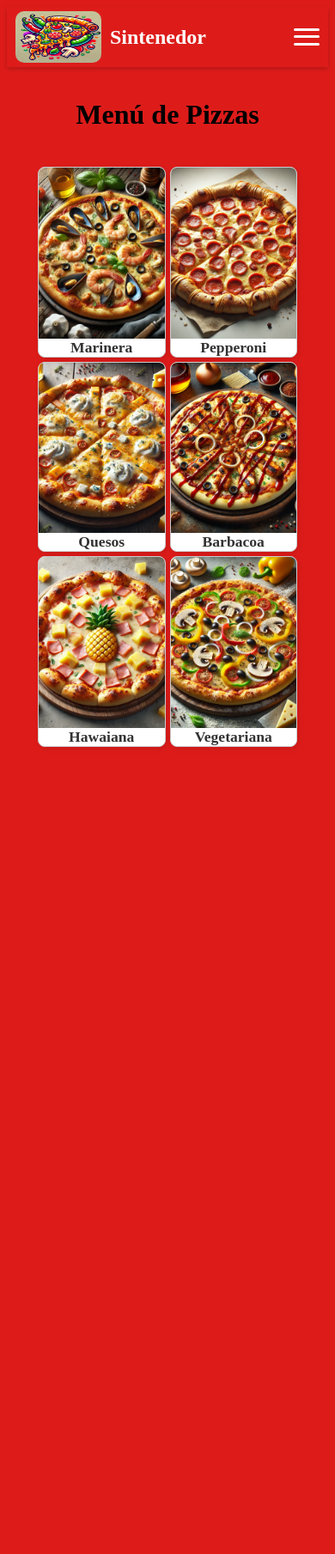
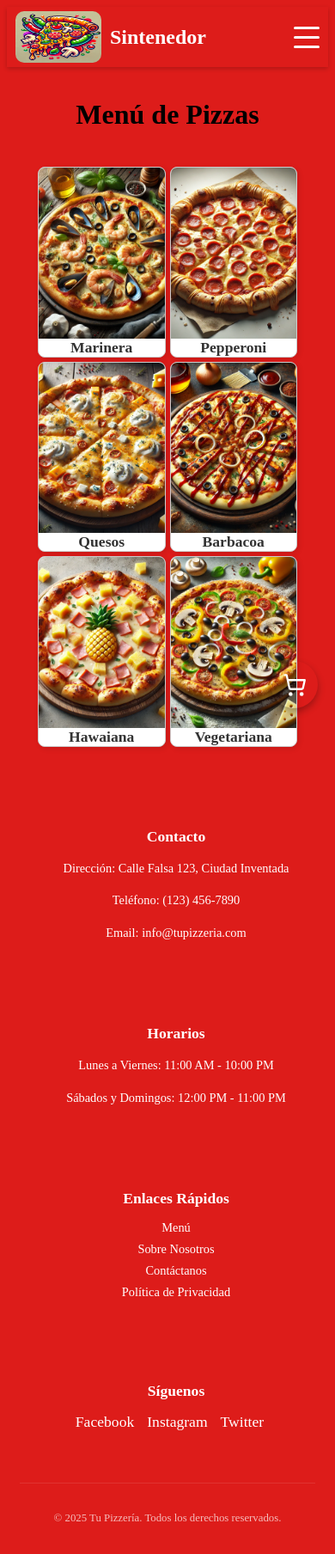
Before and after one commit to Magupe09/SintenedorReact-2, a React (Vite) app in the folder sintenedor/: page / in a window 390 px wide. Shown: the whole page at 86% size. Before the commit the page ends 913 px from the top, so only its background shows below. Built offline with nearby package versions, Linux system fonts and the light colour scheme; a web font is replaced by a local one.

Commit message:
Componente Footer

```diff
--- a/sintenedor/src/App.jsx
+++ b/sintenedor/src/App.jsx
@@ -9,6 +9,8 @@ import appStyles from './App.module.css'; // o App.css
 import Modal from './Components/common/Modal';
 import CartModal from './Components/common/CartModal';
 import Header from './Components/layout/header';
+import Footer from './Components/layout/footer';
+
 
 function App() {
   // Estado para controlar el modal y la pizza seleccionada
@@ -107,7 +109,7 @@ const totalPrice = (carrito) => {
         onOpenCartModal={() => setIsCartModalOpen(true)} // Pasa la función para abrir el modal
         totalItemsInCart={totalItemsInCart} // Pasa el total de ítems para el contador
       />
-      <div className={appStyles.container}>
+      <div id="menu" className={appStyles.container}>
 
         <h1>Menú de Pizzas</h1>
         {/* Renderiza PizzaList una sola vez y pásale la función de click */}
@@ -134,6 +136,7 @@ const totalPrice = (carrito) => {
           onRemoveFromCart={handleRemoveFromCart}
         />
       )}
+      <Footer />
 
     </>
   );
--- /dev/null
+++ b/sintenedor/src/Components/layout/Footer.module.css
@@ -0,0 +1,96 @@
+/* src/Components/layout/Footer.module.css */
+
+.footer {
+    background-color: var(--color-primary); /* Color de fondo oscuro para el footer */
+    color: white; /* Color del texto */
+    padding: 40px 20px 20px; /* Espaciado interno: arriba, lados, abajo */
+    font-size: 0.9rem; /* Tamaño de fuente base */
+}
+
+.footer-content {
+    display: flex;
+    flex-wrap: wrap; /* Permite que las secciones se envuelvan en pantallas pequeñas */
+    justify-content: space-around; /* Distribuye las secciones uniformemente */
+    gap: 30px; /* Espacio entre las secciones del footer */
+    max-width: 1200px; /* Ancho máximo para el contenido del footer */
+    margin: 0 auto; /* Centra el contenido */
+    padding-bottom: 30px; /* Espacio antes de la línea de copyright */
+    border-bottom: 1px solid rgba(255, 255, 255, 0.1); /* Línea divisoria sutil */
+}
+
+.footer-section {
+    flex: 1; /* Permite que las secciones crezcan y tomen espacio */
+    min-width: 200px; /* Ancho mínimo antes de envolverse */
+    padding: 10px; /* Espacio interno para cada sección */
+}
+
+.footer-section h3 {
+    color: var(--color-tertiary); /* Color para los títulos de sección */
+    margin-bottom: 15px;
+    font-size: 1.1rem;
+}
+
+.footer-section p {
+    margin-bottom: 8px;
+    line-height: 1.6;
+}
+
+.footer-section ul {
+    list-style: none;
+    padding: 0;
+    margin: 0;
+}
+
+.footer-section ul li {
+    margin-bottom: 8px;
+}
+
+.footer-section ul li a {
+    color: white;
+    text-decoration: none;
+    transition: color 0.3s ease;
+}
+
+.footer-section ul li a:hover {
+    color: var(--color-tertiary); /* Cambio de color al pasar el mouse */
+}
+
+.social-links a {
+    color: white;
+    text-decoration: none;
+    margin-right: 15px;
+    font-size: 1.1rem;
+    transition: color 0.3s ease;
+}
+
+.social-links a:hover {
+    color: var(--color-tertiary);
+}
+
+.footer-bottom {
+    text-align: center;
+    padding-top: 20px;
+    font-size: 0.8rem;
+    color: rgba(255, 255, 255, 0.7); /* Color más tenue para el copyright */
+}
+
+/* --- Media Queries para responsividad del Footer --- */
+@media (max-width: 768px) {
+    .footer-content {
+        flex-direction: column; /* Apila las secciones verticalmente en móviles/tablets */
+        align-items: center; /* Centra las secciones */
+        text-align: center; /* Centra el texto dentro de las secciones */
+    }
+
+    .footer-section {
+        min-width: unset; /* Reinicia el ancho mínimo */
+        width: 100%; /* Ocupa todo el ancho disponible */
+        margin-bottom: 20px; /* Espacio entre secciones apiladas */
+    }
+}
+
+@media (max-width: 480px) {
+    .footer {
+        padding: 30px 15px 15px;
+    }
+}
--- a/sintenedor/src/Components/layout/Header.module.css
+++ b/sintenedor/src/Components/layout/Header.module.css
@@ -1,23 +1,18 @@
-/* src/Components/common/Header/Header.module.css */
+/* src/Components/layout/Header.module.css */
 
-/* --- Estilos por defecto (para MOBILE FIRST, y luego sobrescribir con tablet/desktop) --- */
-/* O si prefieres DESKTOP FIRST (como lo hemos hecho antes con max-width):
-   Estos serían los estilos DESKTOP, y luego usaríamos media queries para MOBILE/TABLET con max-width.
-   Vamos con Desktop-First para no cambiar tu flujo de trabajo previo, aunque Mobile-First es recomendado. */
+/* --- Estilos Base (Desktop First) --- */
 
-
-/* --- Estilos para Desktop (Valores por defecto para pantallas grandes) --- */
 .header {
     display: flex;
-    justify-content: space-between; /* Logo a la izquierda, Navegación a la derecha */
+    justify-content: space-between;
     align-items: center;
-    padding: 15px 40px; /* Espacio interno del header */
-    background-color: var(--color-primary); /* Un color de fondo para tu header */
+    padding: 15px 40px;
+    background-color: var(--color-primary);
     color: white;
-    box-shadow: 0 2px 5px rgba(0, 0, 0, 0.2); /* Sombra sutil */
-    position: sticky; /* O 'fixed' si quieres que siempre esté visible */
+    box-shadow: 0 2px 5px rgba(0, 0, 0, 0.2);
+    position: sticky;
     top: 0;
-    z-index: 1000; /* Asegura que esté por encima de otros elementos */
+    z-index: 1000;
 }
 
 .logo a {
@@ -29,13 +24,13 @@
 }
 
 .logo img {
-    height: 80px; /* Tamaño del logo */
+    height: 80px;
     width: 100px;
     border-radius: 10px;
 }
 
 .logo h1 {
-    font-size: 1.8rem; /* Tamaño del título del logo */
+    font-size: 1.8rem;
     margin: 0;
 }
 
@@ -45,11 +40,11 @@
 }
 
 .nav-list {
-    display: flex; /* Elementos de la lista en fila */
+    display: flex;
     list-style: none;
     margin: 0;
     padding: 0;
-    gap: 30px; /* Espacio entre los enlaces */
+    gap: 30px;
 }
 
 .nav-list li a {
@@ -61,22 +56,46 @@
 }
 
 .nav-list li a:hover {
-    color: var(--color-third); /* Cambia de color al pasar el mouse */
+    color: var(--color-tertiary); /* Corregido: Usar --color-tertiary como en el footer */
 }
 
 /* Ocultar botón de hamburguesa en Desktop */
 .hamburger-menu-button {
     display: none;
+    /* Estilos de las líneas (default para desktop, pero necesarias para la transición en móvil) */
+    background: none;
+    border: none;
+    cursor: pointer;
+    padding: 0;
+    width: 30px; /* Tamaño del botón */
+    height: 25px; /* Altura del contenedor de las líneas */
+    flex-direction: column; /* Las líneas se apilan */
+    justify-content: space-between; /* Espacia las líneas */
+    z-index: 1001; /* Asegura que esté por encima de la navegación cuando se muestre */
 }
 
-/* --- Estilos para el Botón de Carrito en el Header --- */
+.hamburger-menu-button .line {
+    width: 100%;
+    height: 3px;
+    background-color: white;
+    border-radius: 2px;
+    transition: all 0.3s ease;
+    transform-origin: center center;
+}
+
+/* --- Estilos para el Botón de Carrito Flotante (Por defecto oculto en Desktop) --- */
+.fixed-cart-button-wrapper {
+    display: none; /* Oculto por defecto en desktop */
+}
+
+/* Estilos del botón de carrito (compartidos para ambas versiones, desktop/fixed) */
 .cart-button {
     background: none;
     border: none;
     cursor: pointer;
-    color: white; /* Color del icono del carrito */
+    color: white;
     padding: 0;
-    display: flex;
+    display: flex; /* Para centrar el SVG y el contador */
     align-items: center;
     position: relative; /* Para posicionar el contador de ítems */
 }
@@ -86,123 +105,143 @@
     height: 38px;
 }
 
+/* Estilos del contador de ítems */
 .cart-count {
     position: absolute;
-    top: -5px; /* Ajusta la posición para que esté encima del icono */
+    top: -5px;
     right: -5px;
-    background-color: var(--color-tertiary); /* Color de fondo del contador */
+    background-color: var(--color-tertiary);
     color: white;
     border-radius: 50%;
     padding: 2px 6px;
     font-size: 1rem;
-    line-height: 0; /* Asegura que el texto esté centrado verticalmente */
-    min-width: 38px; /* Ancho mínimo para números de un dígito */
+    line-height: 1; /* Simplificado de 0 a 1 para mejor compatibilidad */
+    min-width: 25px; /* Ajustado el ancho mínimo para mejor apariencia con font-size */
     text-align: center;
+    box-sizing: border-box; /* Asegura que padding no aumente el tamaño */
 }
 
 
-/* --- Media Query para Tablets y Móviles (max-width: 768px, por ejemplo) --- */
+/* --- Media Query: Tablet y Mobile (max-width: 768px) --- */
 @media (max-width: 768px) {
     .header {
-        padding: 10px 20px; /* Menos padding en pantallas pequeñas */
+        padding: 10px 20px;
     }
 
     .logo img {
-        height: 70px; /* Logo un poco más pequeño */
+        height: 70px;
     }
 
     .logo h1 {
-        font-size: 2.5rem; /* Título del logo más pequeño */
+        /* Se mantiene el tamaño del logo h1 del desktop, para evitar sobrescribir con 2.5rem y luego 1.5rem */
+        /* Si quieres que sea más pequeño que desktop pero más grande que el último mobile, ajusta aquí */
     }
 
     /* Mostrar botón de hamburguesa */
     .hamburger-menu-button {
-        display: flex; /* Hazlo visible */
-        flex-direction: column;
-        justify-content: space-around;
-        width: 30px;
-        height: 25px;
-        background: none;
-        border: none;
-        cursor: pointer;
-        padding: 0;
-        z-index: 1001; /* Asegura que esté por encima de la navegación */
-    }
-
-    .hamburger-menu-button .line {
-        width: 100%;
-        height: 3px;
-        background-color: white; /* Color de las líneas de la hamburguesa */
-        border-radius: 2px;
-        transition: all 0.3s ease; /* Para posibles animaciones del icono */
+        display: flex; /* Anula 'display: none' del desktop */
     }
 
     /* Ocultar la navegación principal en mobile por defecto */
     .nav {
-        display: flex; /* Cambia a flex para el layout interno */
-        flex-direction: column; /* Links apilados verticalmente */
-        position: fixed; /* O 'absolute' si prefieres dentro del padre */
+        display: flex;
+        flex-direction: column;
+        position: fixed;
         top: 0;
-        right: -100%; /* Inicia fuera de la pantalla, a la derecha */
-        width: 70%; /* Ancho del menú desplegado */
-        max-width: 300px; /* Máximo ancho para que no sea demasiado grande en tablets */
-        height: 100vh; /* Ocupa toda la altura de la ventana */
-        background-color: var(--color-primary); /* Fondo del menú desplegado */
-        padding: 80px 20px 20px; /* Padding para evitar que los links se peguen arriba */
-        box-shadow: -2px 0 5px rgba(0, 0, 0, 0.2); /* Sombra en el lateral */
-        transition: right 0.3s ease-in-out; /* Animación de deslizamiento */
-        z-index: 999; /* Por debajo del botón de hamburguesa */
+        right: -100%;
+        width: 70%;
+        max-width: 300px;
+        height: 100vh;
+        background-color: var(--color-primary);
+        padding: 80px 20px 20px;
+        box-shadow: -2px 0 5px rgba(0, 0, 0, 0.2);
+        transition: right 0.3s ease-in-out;
+        z-index: 999;
     }
 
-    /* Clase para cuando el menú está abierto */
     .nav-open {
-        right: 0; /* Desliza el menú para que sea visible */
+        right: 0;
     }
 
     .nav-list {
-        flex-direction: column; /* Links verticalmente */
-        gap: 20px; /* Espacio entre links */
-        align-items: flex-start; /* Alinea los links a la izquierda */
+        flex-direction: column;
+        gap: 20px;
+        align-items: flex-start;
     }
 
     .nav-list li a {
-        font-size: 1.3rem; /* Links más grandes para que sean fáciles de tocar */
+        font-size: 1.3rem;
+    }
+
+    /* --- Animación del botón hamburguesa (cuando el menú está activo) --- */
+    .hamburger-menu-button.menu-active .line:nth-child(1) {
+        transform: translateY(11px) rotate(45deg);
+    }
+
+    .hamburger-menu-button.menu-active .line:nth-child(2) {
+        opacity: 0;
+    }
+
+    .hamburger-menu-button.menu-active .line:nth-child(3) {
+        transform: translateY(-11px) rotate(-45deg);
+    }
+
+    /* --- Botón de Carrito Flotante --- */
+    .fixed-cart-button-wrapper {
+        display: block; /* Visible en pantallas pequeñas */
+        position: fixed;
+        bottom: 20px;
+        right: 20px;
+        z-index: 1000;
+    }
+
+    .fixed-cart-button-wrapper .cart-button {
+        display: flex;
+        background-color: var(--color-tertiary);
+        border-radius: 50%;
+        width: 55px;
+        height: 55px;
+        justify-content: center;
+        align-items: center;
+        box-shadow: 0 4px 8px rgba(0, 0, 0, 0.3);
+        transition: transform 0.2s ease-in-out;
+    }
+
+    .fixed-cart-button-wrapper .cart-button:hover {
+        transform: scale(1.05);
+    }
+
+    .fixed-cart-button-wrapper .cart-button svg {
+        width: 28px;
+        height: 28px;
+        color: white;
+    }
+
+    .fixed-cart-button-wrapper .cart-count {
+        top: 0px;
+        right: 0px;
+        font-size: 0.9rem;
+        padding: 3px 7px;
+        background-color: var(--color-primary);
     }
 }
 
+/* --- Media Query: Mobile Pequeño (max-width: 568px) --- */
+/* Este breakpoint hereda de 768px y solo sobrescribe lo necesario */
 @media (max-width: 568px) {
     .header {
-        padding: 5px 10px; /* Menos padding en pantallas pequeñas */
+        padding: 5px 10px;
     }
 
     .logo img {
-        height: 60px; /* Logo un poco más pequeño */
+        height: 60px;
     }
 
     .logo h1 {
-        font-size: 1.5rem; /* Título del logo más pequeño */
+        font-size: 1.5rem; /* El título del logo se hace más pequeño aquí */
     }
 
-    /* Mostrar botón de hamburguesa */
-    .hamburger-menu-button {
-        display: flex; /* Hazlo visible */
-        flex-direction: column;
-        justify-content: space-around;
-        width: 30px;
-        height: 25px;
-        background: none;
-        border: none;
-        cursor: pointer;
-        padding: 0;
-        z-index: 1001; /* Asegura que esté por encima de la navegación */
-    }
-
-    .hamburger-menu-button .line {
-        width: 100%;
-        height: 3px;
-        background-color: white; /* Color de las líneas de la hamburguesa */
-        border-radius: 2px;
-        transition: all 0.3s ease; /* Para posibles animaciones del icono */
-    }
-
+    /* Si quieres el botón hamburguesa con estilos ligeramente diferentes en este tamaño, irían aquí */
+    /* .hamburger-menu-button { ... } */
+    /* Las líneas ya heredan los estilos de 768px y la animación sigue funcionando */
 }
--- a/sintenedor/src/Components/layout/footer.jsx
+++ b/sintenedor/src/Components/layout/footer.jsx
@@ -0,0 +1,56 @@
+// src/Components/layout/Footer.jsx
+import React from 'react';
+import styles from './Footer.module.css'; // Importamos los estilos para este componente
+
+const Footer = () => {
+  return (
+    <footer className={styles.footer}>
+      {/* Contenedor principal del footer */}
+      <div className={styles['footer-content']}>
+        {/* Sección de Información de Contacto */}
+        <div className={styles['footer-section']}>
+          <h3>Contacto</h3>
+          <p>Dirección: Calle Falsa 123, Ciudad Inventada</p>
+          <p>Teléfono: (123) 456-7890</p>
+          <p>Email: info@tupizzeria.com</p>
+        </div>
+
+        {/* Sección de Horarios de Atención */}
+        <div className={styles['footer-section']}>
+          <h3>Horarios</h3>
+          <p>Lunes a Viernes: 11:00 AM - 10:00 PM</p>
+          <p>Sábados y Domingos: 12:00 PM - 11:00 PM</p>
+        </div>
+
+        {/* Sección de Enlaces Rápidos */}
+        <div className={styles['footer-section']}>
+          <h3>Enlaces Rápidos</h3>
+          <ul>
+            <li><a href="#menu">Menú</a></li>
+            <li><a href="#about">Sobre Nosotros</a></li>
+            <li><a href="#contact">Contáctanos</a></li>
+            <li><a href="#privacy">Política de Privacidad</a></li>
+          </ul>
+        </div>
+
+        {/* Sección de Redes Sociales (puedes añadir iconos SVG aquí) */}
+        <div className={styles['footer-section']}>
+          <h3>Síguenos</h3>
+          <div className={styles['social-links']}>
+            {/* Placeholder para iconos de redes sociales */}
+            <a href="https://facebook.com" target="_blank" rel="noopener noreferrer">Facebook</a>
+            <a href="https://instagram.com" target="_blank" rel="noopener noreferrer">Instagram</a>
+            <a href="https://twitter.com" target="_blank" rel="noopener noreferrer">Twitter</a>
+          </div>
+        </div>
+      </div>
+
+      {/* Derechos de Autor */}
+      <div className={styles['footer-bottom']}>
+        <p>&copy; {new Date().getFullYear()} Tu Pizzería. Todos los derechos reservados.</p>
+      </div>
+    </footer>
+  );
+};
+
+export default Footer;
--- a/sintenedor/src/Components/layout/header.jsx
+++ b/sintenedor/src/Components/layout/header.jsx
@@ -11,29 +11,28 @@ const Header = ({ onOpenCartModal, totalItemsInCart }) => { // Recibimos props p
     };
 
     return (
+        <> {/* Usamos un Fragmento porque ahora hay dos elementos hermanos: header y el div del botón */}
       <header className={styles.header}>
-            {/* Sección del Logo */}
         <div className={styles.logo}>
-                <a href="/"> {/* Enlace al inicio */}
-                    <img src={logoPrincipal} alt="Logo de Tu Pizzería" /> {/* Asegúrate de tener una imagen de logo */}
+          <a href="/">
+            <img src={logoPrincipal} alt="Logo de Tu Pizzería" />
             <h1> Sintenedor </h1>
           </a>
         </div>
 
-            {/* Botón de Hamburguesa (visible solo en móvil/tablet) */}
+        {/* Botón de Hamburguesa */}
         <button
-                className={styles['hamburger-menu-button']}
+          className={`${styles['hamburger-menu-button']} ${isMenuOpen ? styles['menu-active'] : ''}`}
           onClick={toggleMenu}
-                aria-expanded={isMenuOpen} // Para accesibilidad
-                aria-controls="main-navigation" // Para accesibilidad
+          aria-expanded={isMenuOpen}
+          aria-controls="main-navigation"
         >
-                {/* Aquí puedes poner un SVG para el icono de hamburguesa o líneas */}
           <div className={styles.line}></div>
           <div className={styles.line}></div>
           <div className={styles.line}></div>
         </button>
 
-            {/* Navegación Principal (se comporta diferente en desktop y móvil) */}
+        {/* Navegación Principal */}
         <nav
           id="main-navigation"
           className={`${styles.nav} ${isMenuOpen ? styles['nav-open'] : ''}`}
@@ -42,13 +41,15 @@ const Header = ({ onOpenCartModal, totalItemsInCart }) => { // Recibimos props p
             <li><a href="#menu" onClick={toggleMenu}>Menú</a></li>
             <li><a href="#about" onClick={toggleMenu}>Nosotros</a></li>
             <li><a href="#contact" onClick={toggleMenu}>Contacto</a></li>
-                    {/* Botón del Carrito (pasado como prop) */}
-                    <li>
+            {/* NOTA: El botón del carrito YA NO ESTÁ AQUÍ. Se ha movido fuera del Header. */}
+          </ul>
+        </nav>
+      </header>
+
+      {/* El botón del carrito, posicionado fuera del header para un control más fácil */}
+      <div className={styles['fixed-cart-button-wrapper']}>
         <button
-                            onClick={() => {
-                                onOpenCartModal(); // Abre el modal del carrito
-                                if (isMenuOpen) toggleMenu(); // Cierra el menú móvil si está abierto
-                            }}
+          onClick={onOpenCartModal}
           className={styles['cart-button']}
           aria-label="Abrir carrito de compras"
         >
@@ -59,10 +60,8 @@ const Header = ({ onOpenCartModal, totalItemsInCart }) => { // Recibimos props p
           </svg>
           {totalItemsInCart > 0 && <span className={styles['cart-count']}>{totalItemsInCart}</span>}
         </button>
-                    </li>
-                </ul>
-            </nav>
-        </header>
+      </div>
+    </>
     );
 };
 
```
Lines whose indentation alone changed are shown as unchanged.
